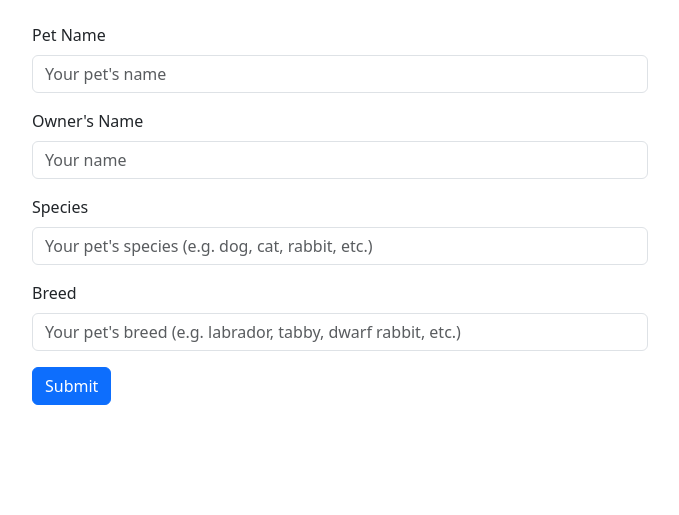
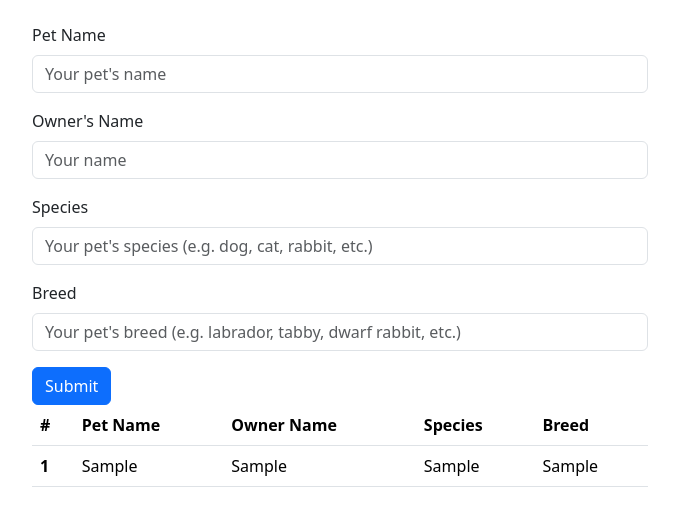
Before and after one commit to bertcoscia/Epicode-W7D1, a plain HTML site: page index.html in a window 1280 px wide. Both pictures are taken after typing "Sample", "Sample", "Sample", "Sample" into the empty fields and a click on the button "Submit". Shown: the part 121-636 px from the top of the page, without its empty margins (300-979 px from the left). Drawn offline with nearby package versions, Linux system fonts and the light colour scheme.

Commit message:
adds dynamic table with pet info

```diff
--- a/assets/js/script.js
+++ b/assets/js/script.js
@@ -61,14 +61,31 @@ const petNameForm = document.getElementById("petName");
 const ownerNameForm = document.getElementById("ownerName");
 const speciesForm = document.getElementById("species");
 const breedForm = document.getElementById("breed");
-
-console.log(form);
+const tableBody = document.querySelector("tbody");
+const table = document.querySelector("table");
 
 const arrayPets = [];
 
 form.onsubmit = function (event) {
   event.preventDefault();
+  // istanzio un nuovo oggetto con i valori passati dal form
   const pet = new Pets(petNameForm.value, ownerNameForm.value, speciesForm.value, breedForm.value);
-  console.log(pet);
+  // pusho l'oggetto nell'array
+  arrayPets.push(pet);
+  // rendo visibile la tabella
+  table.classList.remove("d-none");
+  // pulisco il tbody per evitare di avere piu volte gli stessi oggetti
+  tableBody.innerHTML = "";
+  //per ogni elemento dell'array creo una <tr>
+  arrayPets.forEach((pet, index) => {
+    const petDetails = document.createElement("tr");
+    petDetails.innerHTML = `
+      <th scope="row">${index + 1}</th>
+      <td>${pet.petName}</td>
+      <td>${pet.ownerName}</td>
+      <td>${pet.species}</td>
+      <td>${pet.breed}</td>`;
+    tableBody.appendChild(petDetails);
+  });
   form.reset();
 };
--- a/index.html
+++ b/index.html
@@ -40,6 +40,19 @@
             </div>
             <button type="submit" class="btn btn-primary">Submit</button>
         </form>
+        <table class="table d-none">
+            <thead>
+                <tr>
+                    <th scope="col">#</th>
+                    <th scope="col">Pet Name</th>
+                    <th scope="col">Owner Name</th>
+                    <th scope="col">Species</th>
+                    <th scope="col">Breed</th>
+                </tr>
+            </thead>
+            <tbody>
+            </tbody>
+        </table>
     </div>
 
     <script src="https://cdn.jsdelivr.net/npm/@popperjs/core@2.11.8/dist/umd/popper.min.js"
```
